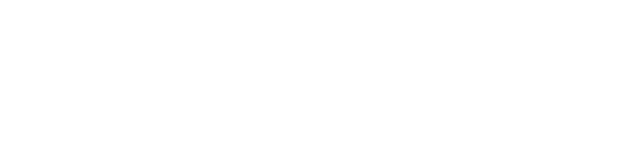
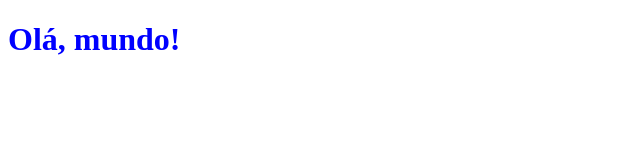
Before and after one commit to RobertGalastri/introducaoAoJavaScript, a plain HTML site: page index.html in a window 1280 px wide. Shown: the whole page, without its empty margins (0-640 px from the left). Drawn offline with Linux system fonts and the light colour scheme.

Commit message:
importando arquivos

```diff
--- a/assets/css/style.css
+++ b/assets/css/style.css
@@ -0,0 +1,3 @@
+body{
+    color: blue;
+}
--- a/assets/js/script2.js
+++ b/assets/js/script2.js
@@ -0,0 +1 @@
+console.log('Hello, world!');
--- a/index.html
+++ b/index.html
@@ -4,9 +4,12 @@
     <meta charset="UTF-8">
     <meta http-equiv="X-UA-Compatible" content="IE=edge">
     <meta name="viewport" content="width=device-width, initial-scale=1.0">
+    <link rel="stylesheet" href="assets/css/style.css">
     <title>Document</title>
 </head>
 <body>
+    <h1>Olá, mundo!</h1>
+
     <script src="assets/js/script2.js"></script>
 </body>
 </html>
```
